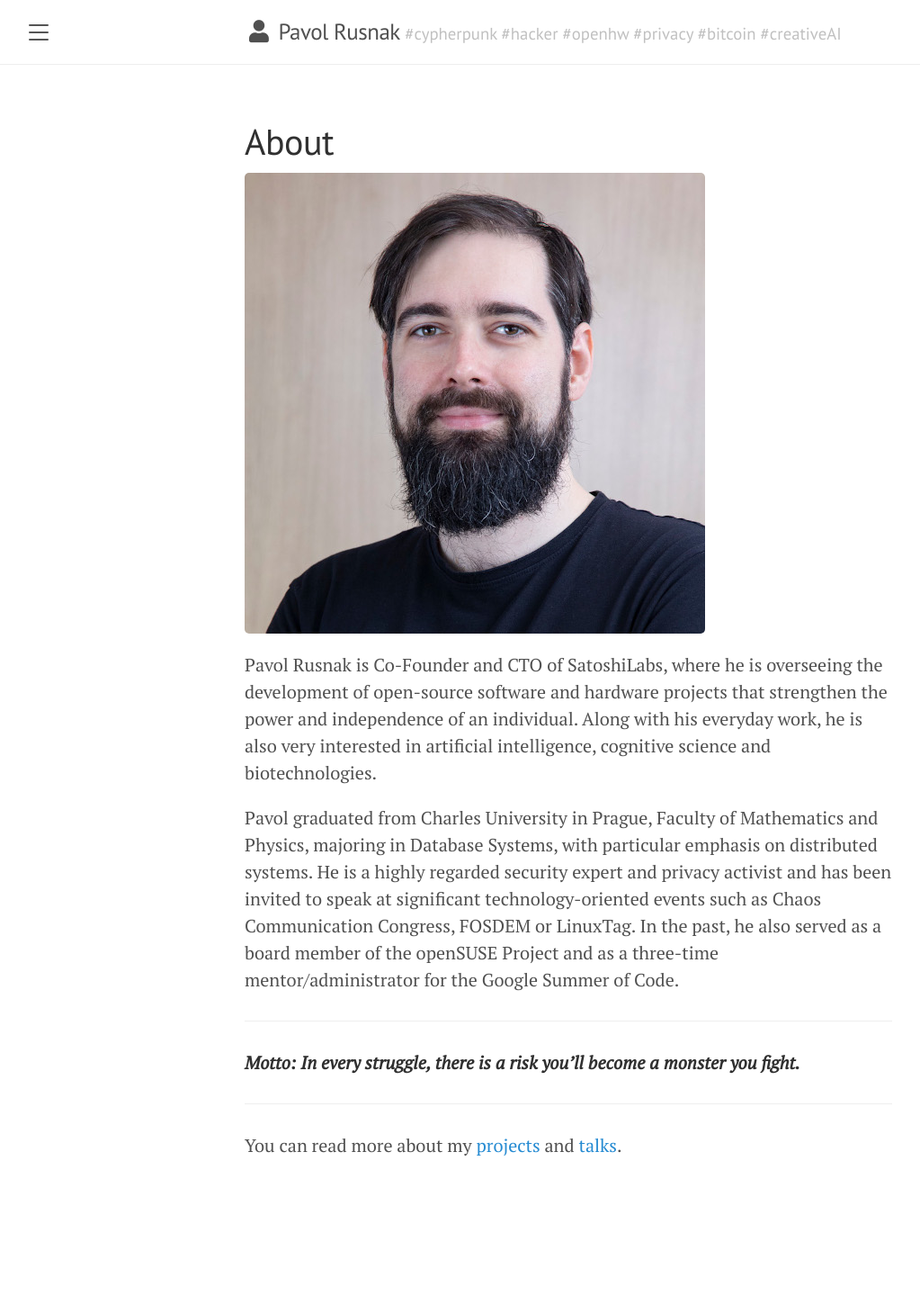
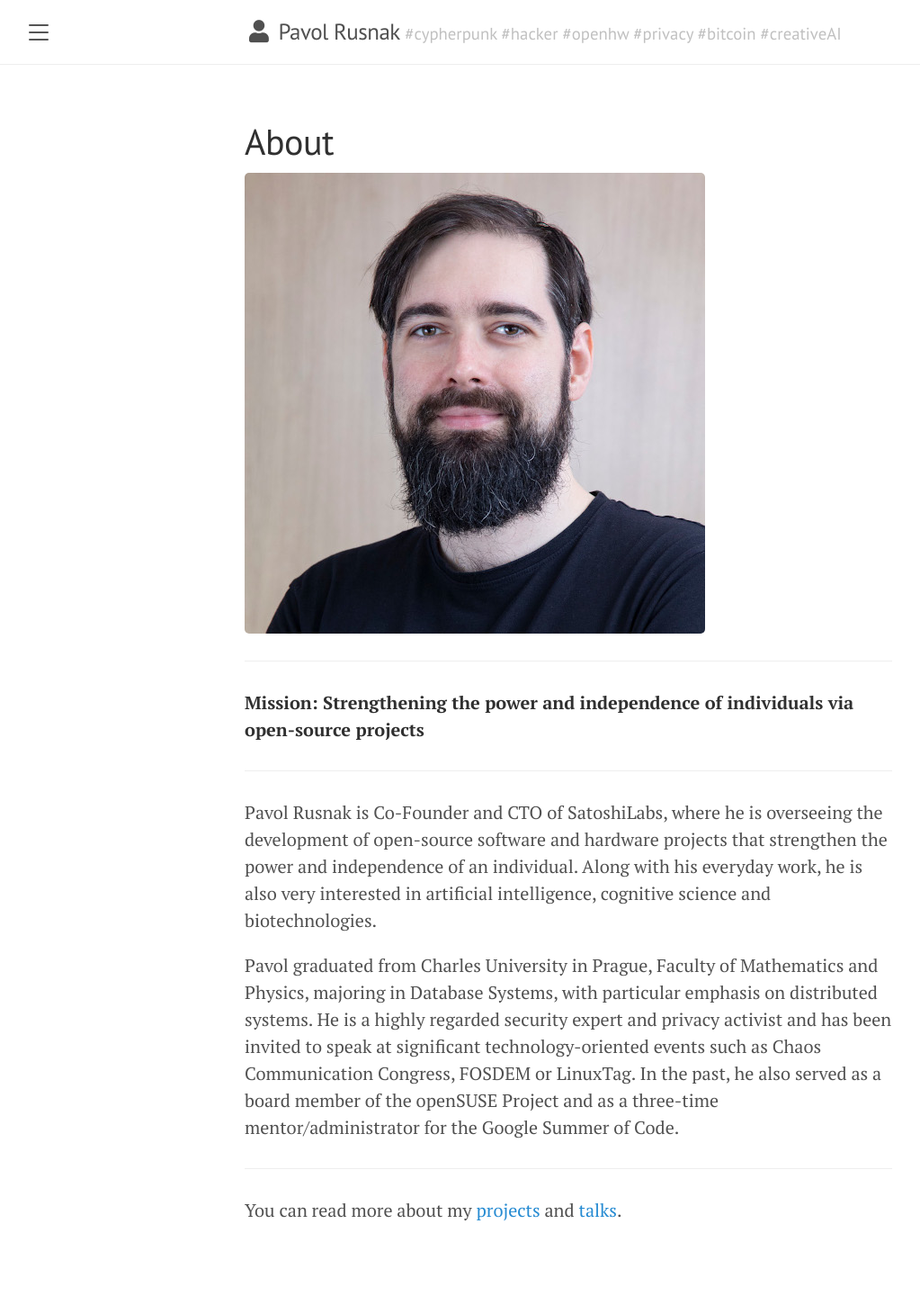
Before and after one commit to prusnak/rusnak.io, a Jekyll site: the page built from about.md, in a window 1280 px wide. Shown: the whole page at 90% size, without its empty margins (8-1031 px from the left). Built offline with Jekyll 4.4.1, drawn with Linux system fonts in a browser that asks for light colours; nearby versions of some CDN libraries; before the commit the page ends 1368 px from its top, so only the background shows below that.

Commit message:
update about

```diff
--- a/about.md
+++ b/about.md
@@ -5,6 +5,11 @@ title: About
 
 ![photo](/assets/photo.jpg)
 
+----
+
+**Mission: Strengthening the power and independence of individuals via open-source projects**
+
+----
 
 Pavol Rusnak is Co-Founder and CTO of SatoshiLabs, where he is overseeing
 the development of open-source software and hardware projects
@@ -22,8 +27,4 @@ for the Google Summer of Code.
 
 ----
 
-***Motto: In every struggle, there is a risk you'll become a monster you fight.***
-
-----
-
 You can read more about my [projects](/projects) and [talks](/talks).
```
